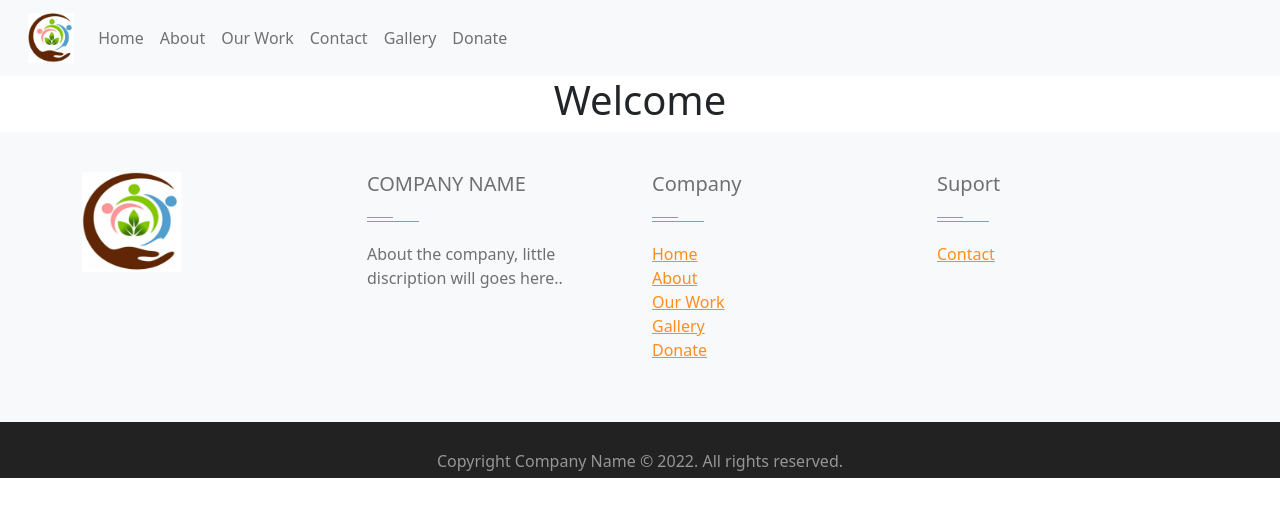
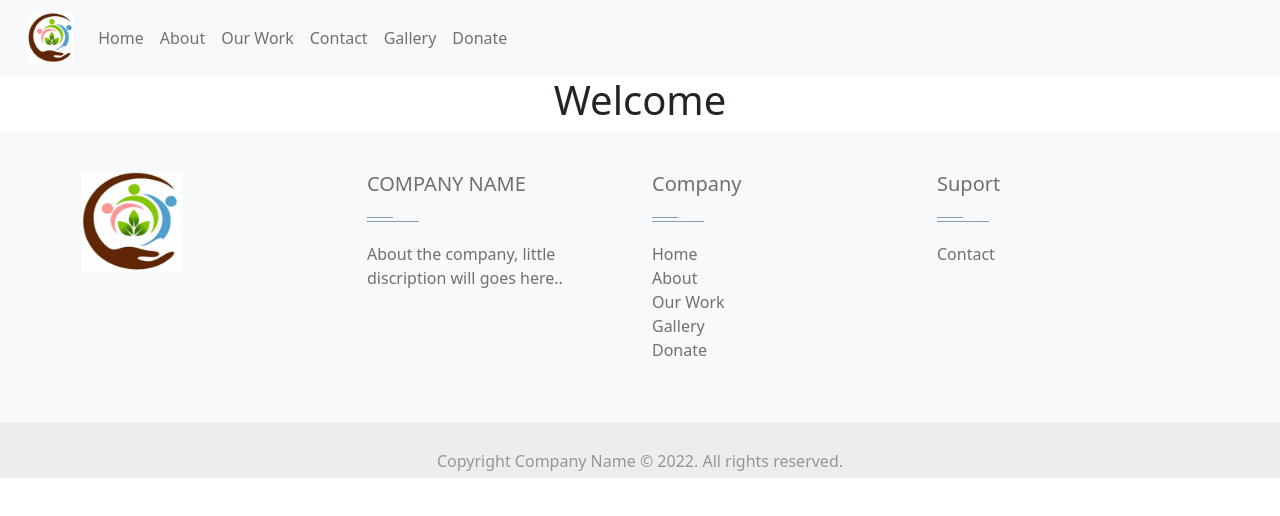
Before and after one commit to aarugunj27/Janasampanda, a React (Create React App) app: page / in a window 1280 px wide. Shown: the top 516 px of the page. Built offline with nearby package versions, Linux system fonts and the light colour scheme.

Commit message:
update footer.js

```diff
--- a/src/components/Footer.js
+++ b/src/components/Footer.js
@@ -60,11 +60,11 @@ function Footer() {
 
         <div className="footer-copyright">
             <div className="container">
-            <div className="row">
-                <div className="col-md-12 text-center">
-                <p>Copyright Company Name © 2022. All rights reserved.</p>
+                <div className="row">
+                    <div className="col-md-12 text-center">
+                        <p>Copyright Company Name © 2022. All rights reserved.</p>
+                    </div>
                 </div>
-            </div>
             </div>
         </div>
     </footer>
--- a/src/components/NavBar.js
+++ b/src/components/NavBar.js
@@ -32,7 +32,7 @@ export default function App() {
 
         <MDBCollapse navbar show={showBasic}>
           <MDBNavbarNav className='mr-auto mb-2 mb-lg-0'>
-            <MDBNavbarItem>
+            <MDBNavbarItem className='nav-item'>
               <MDBNavbarLink href='/'>Home</MDBNavbarLink>
             </MDBNavbarItem>
 
--- a/src/pages/static/css/style.css
+++ b/src/pages/static/css/style.css
@@ -17,6 +17,31 @@
   text-align: center;
 }
 
+/* Navbar */
+
+.nav-item a {
+  display: inline-block !important;
+  position: relative !important;
+}
+
+.nav-item a:after {
+  content: '' !important;
+  position: absolute !important;
+  width: 100% !important;
+  transform: scaleX(0) !important;
+  height: 2px !important;
+  bottom: 0 !important;
+  left: 0 !important;
+  background-color: #4A4A4B !important;
+  transform-origin: bottom right !important;
+  transition: transform 0.25s ease-out !important;
+}
+
+.nav-item a:hover:after {
+  transform: scaleX(1) !important;
+  transform-origin: bottom left !important;
+}
+
 /*====================
 	Footer
 ====================== */
@@ -26,7 +51,7 @@ footer .main-footer{	padding: 20px 0;	background: #F8F9FA;}
 footer ul{	padding-left: 0;	list-style: none;}
 
 /* Copy Right Footer */
-.footer-copyright {	background: #222;	padding: 5px 0;}
+.footer-copyright {	background: #eeecec; padding: 5px 0;}
 .footer-copyright .logo {    display: inherit;}
 .footer-copyright nav {    float: right;    margin-top: 5px;}
 .footer-copyright nav ul {	list-style: none;	margin: 0;	padding: 0;}
@@ -58,8 +83,30 @@ footer.light .footer-copyright{	background: none repeat scroll 0 0 rgba(255, 255
 .widget.no-box{	padding: 0;	background-color: transparent;	margin-bottom: 40px;
 	box-shadow: none; -webkit-box-shadow: none; -moz-box-shadow: none; -ms-box-shadow: none; -o-box-shadow: none;}
 .widget.subscribe p{	margin-bottom: 18px;}
-.widget li a{	color: #ff8d1e;}
-.widget li a:hover{	color: #4b92dc;}
+.widget li a {
+  color: #707071;
+  text-decoration: none;
+  transition: color .15s ease-in-out, background-color .15s ease-in-out, border-color .15s ease-in-out;
+  display: inline-block;
+  position: relative;
+}
+.widget li a:after {
+  content: '';
+  position: absolute;
+  width: 100%;
+  transform: scaleX(0);
+  height: 2px;
+  bottom: 0;
+  left: 0;
+  background-color: #4A4A4B;
+  transform-origin: bottom right;
+  transition: transform 0.5s ease-out;
+}
+.widget li a:hover:after {
+  color: #4A4A4B;
+  transform: scaleX(1);
+  transform-origin: bottom left;
+}
 .widget-title {margin-bottom: 20px;}
 .widget-title span {background: #839FAD none repeat scroll 0 0;display: block; height: 1px;margin-top: 25px;position: relative;width: 20%;}
 .widget-title span::after {background: inherit;content: "";height: inherit;    position: absolute;top: -4px;width: 50%;}
```
